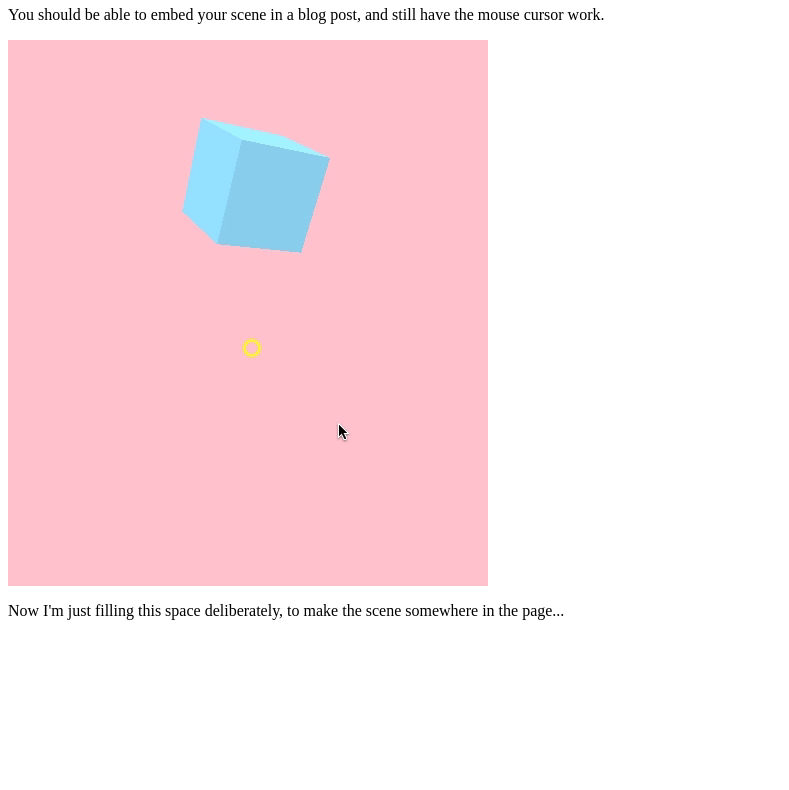
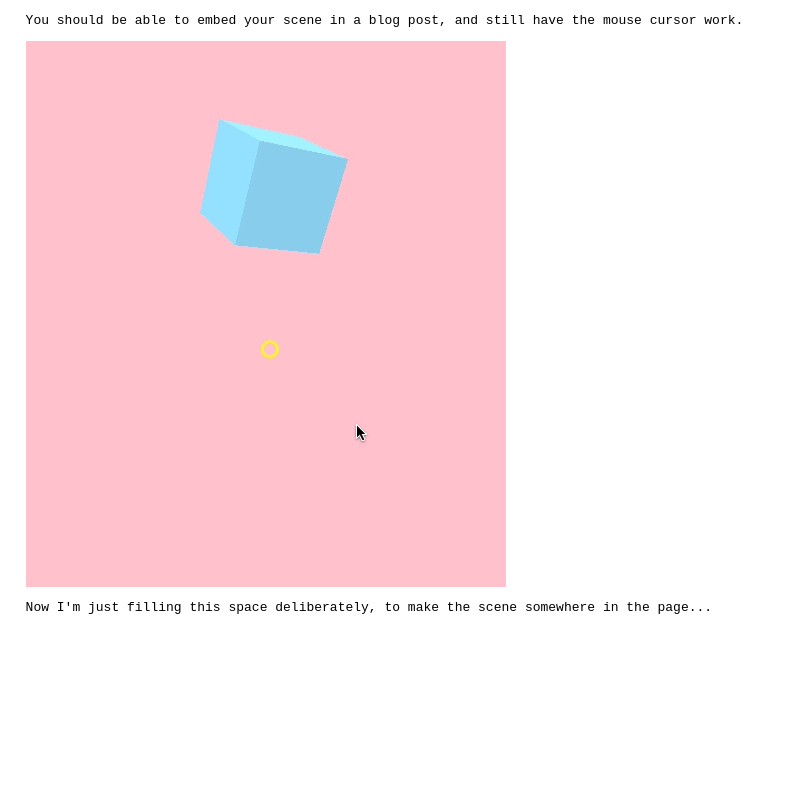
Before and after one commit to mayognaise/aframe-mouse-cursor-component, a website built with webpack: page examples/embedded/index.html in a window 1280 px wide. Shown: the part 60-850 px from the top of the page, without its empty margins (0-789 px from the left). After the commit the page ends 800 px from the top, so only its background shows below. Built offline with nearby package versions, Linux system fonts and the light colour scheme.

Commit message:
cleaned up

```diff
--- a/examples/common.css
+++ b/examples/common.css
@@ -1,5 +1,6 @@
 html {
   position: inherit !important;
+  font-family: monospace;
 }
 .buttons {
   position: absolute;
@@ -28,8 +29,3 @@ html {
   pointer-events: none;
   height: 1px;
 }
-
-.content {
-    max-width: 70vw;
-    margin: 0;
-}
--- a/examples/embedded/index.html
+++ b/examples/embedded/index.html
@@ -2,14 +2,17 @@
   <head>
     <meta charset="utf-8">
     <meta name="viewport" content="initial-scale=1.0,user-scalable=no,maximum-scale=1,width=device-width">
-    <title>A-Frame Mouse Cursor Component - Basic</title>
+    <title>A-Frame Mouse Cursor Component - Embedded</title>
     <script src="../build.js"></script>
     <link rel="stylesheet" type="text/css" href="../common.css"/>
+    <style>
+      body {
+        max-width: 70vw;
+        margin: 2vw;
+      }
+    </style>
   </head>
   <body>
-
-<div class="content">
-
     <h1>My awesome embedded VR scene</h1>
     <p>You should be able to embed your scene in a blog post, and still have the mouse cursor work.</p>
     <img src="../example.gif" />
@@ -30,13 +33,6 @@
         </a-entity>
       </a-entity>
 
-        </a-entity>
     </a-scene>
-
-
-</div>
-
-<div class="spacer"></div>
-<div class="spacer2"></div>
   </body>
 </html>
--- a/index.js
+++ b/index.js
@@ -280,7 +280,7 @@ AFRAME.registerComponent('mouse-cursor', {
 			cy = evt.clientY
 		}
 
-		// account for the offset if scene is embedded
+		/* account for the offset if scene is embedded */
 		cx = cx - offsetW
 		cy = cy - offsetH
 
@@ -415,7 +415,6 @@ AFRAME.registerComponent('mouse-cursor', {
 	 * @param {AEntity} el `a-entity` element
 	 */
 	_setIntersectObject (el) {
-
 		this._intersectedEl = el
 		if (this._isMobile) { return }
 		el.addState('hovered')
@@ -429,7 +428,6 @@ AFRAME.registerComponent('mouse-cursor', {
 	 * @private
 	 */
 	_clearIntersectObject () {
-
 		const { _intersectedEl: el } = this
 		if (el && !this._isMobile) {
 			el.removeState('hovered')
--- a/package.json
+++ b/package.json
@@ -1,6 +1,6 @@
 {
   "name": "aframe-mouse-cursor-component",
-  "version": "0.4.1",
+  "version": "0.5.0",
   "description": "A-Frame Mouse Cursor Component for A-Frame VR.",
   "main": "dist/aframe-mouse-cursor-component.js",
   "scripts": {
```
Also changed, not shown: README.md, 1 other file. Lines whose indentation alone changed are shown as unchanged.
